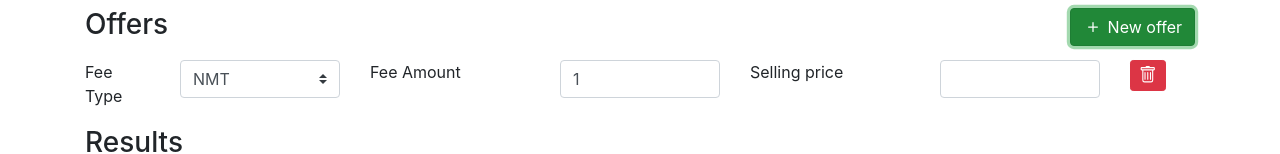
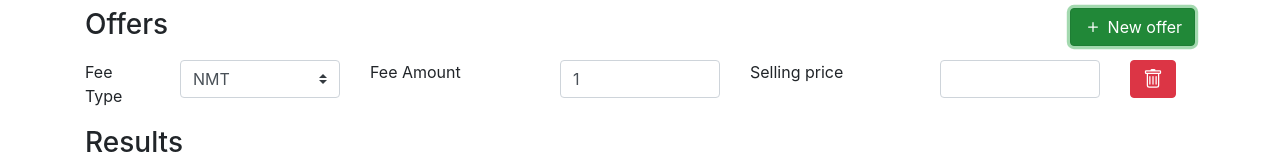
Before and after one commit to leots/turnip-fee-calculator, a Vue app: page /#/ in a window 1280 px wide. Both pictures are taken after a click on the button "New offer". Shown: the part 134-288 px from the top of the page. Built offline with nearby package versions, Linux system fonts and the light colour scheme.

Commit message:
Make delete buttons normal size

```diff
--- a/src/views/Home.vue
+++ b/src/views/Home.vue
@@ -67,7 +67,7 @@
 
       <!--Delete btn-->
       <b-col sm="1">
-        <b-btn variant="danger" size="sm" @click="offers = offers.filter(e => e !== offer)">
+        <b-btn variant="danger" @click="offers = offers.filter(e => e !== offer)">
           <b-icon-trash/>
         </b-btn>
       </b-col>
```
